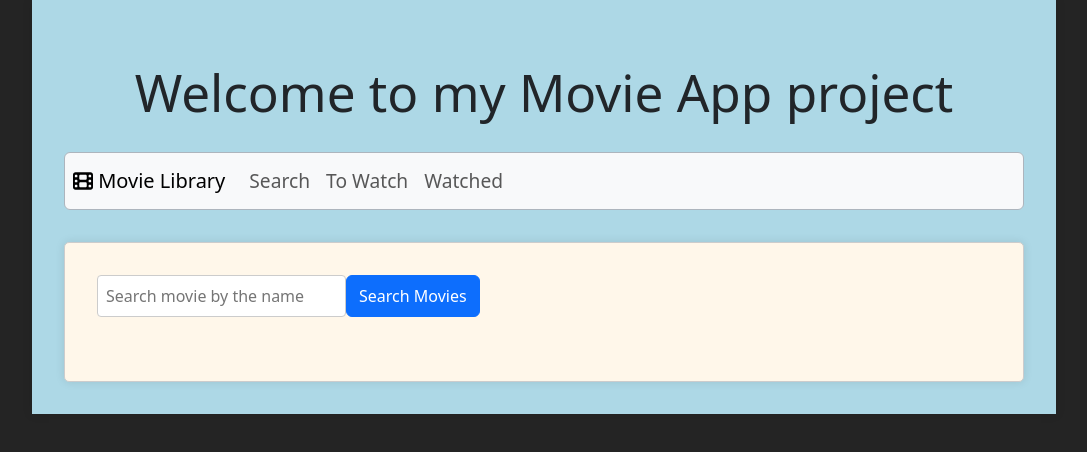
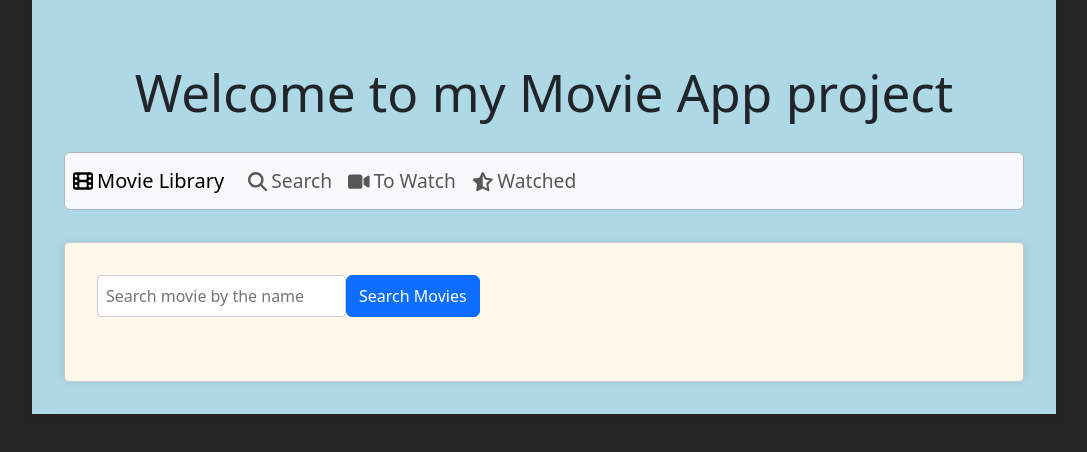
Before and after one commit to MateuszMarcisz/react-redux-workshop, a React (Vite) app: page / in a window 1280 px wide. Shown: the top 452 px of the page, without its empty margins (96-1183 px from the left). Built offline with nearby package versions, Linux system fonts and the light colour scheme; no server answers.

Commit message:
navabr icons

```diff
--- a/src/components/Navbar.css
+++ b/src/components/Navbar.css
@@ -17,3 +17,10 @@
     background-color: lightblue;
     color: black;
 }
+
+.color {
+    background-color: rgb(137, 207, 240);
+    height: 3.5rem;
+    /*padding:0;*/
+    /*margin: 1rem*/
+}
--- a/src/components/Navbar.jsx
+++ b/src/components/Navbar.jsx
@@ -1,21 +1,29 @@
 import {Navbar as BootstrapNavbar, Nav} from 'react-bootstrap';
 import 'bootstrap/dist/css/bootstrap.min.css';
 import {Link} from "react-router-dom";
-import {faFilm} from "@fortawesome/free-solid-svg-icons";
+import {faFilm, faMagnifyingGlass, faStarHalfStroke, faVideo} from "@fortawesome/free-solid-svg-icons";
 import {FontAwesomeIcon} from "@fortawesome/react-fontawesome";
 import './Navbar.css';
 
 const Navbar = () => {
     return (
-        <BootstrapNavbar bg="light" expand="lg" className="w-100 px-2 border rounded-2 border-dark-subtle">
-            <BootstrapNavbar.Brand href="/"> <FontAwesomeIcon icon={faFilm}/> Movie Library</BootstrapNavbar.Brand>
+        <BootstrapNavbar bg="light" expand="lg" className="h-100 w-100 px-2 border rounded-2 border-dark-subtle">
+            <BootstrapNavbar.Brand href="/">
+                <FontAwesomeIcon icon={faFilm} className='me-1'/>Movie Library
+            </BootstrapNavbar.Brand>
             <BootstrapNavbar.Toggle aria-controls="basic-navbar-nav"/>
-            <BootstrapNavbar.Collapse id="basic-navbar-nav"  className="h-100">
+            <BootstrapNavbar.Collapse id="basic-navbar-nav" className="h-100">
                 {/* Using Link for navigation is important so the page doesn't reload!*/}
                 <Nav className="me-auto">
-                    <Nav.Link as={Link} to="/" className="nav-link">Search</Nav.Link>
-                    <Nav.Link as={Link} to="/to-watch" className="nav-link">To Watch</Nav.Link>
-                    <Nav.Link as={Link} to="/watched" className="nav-link">Watched</Nav.Link>
+                    <Nav.Link as={Link} to="/" className="nav-link">
+                        <FontAwesomeIcon icon={faMagnifyingGlass} className='me-1'/> Search
+                    </Nav.Link>
+                    <Nav.Link as={Link} to="/to-watch" className="nav-link">
+                        <FontAwesomeIcon icon={faVideo} className='me-1'/>To Watch
+                    </Nav.Link>
+                    <Nav.Link as={Link} to="/watched" className="nav-link">
+                       <FontAwesomeIcon icon={faStarHalfStroke} className='me-1'/> Watched
+                    </Nav.Link>
                 </Nav>
             </BootstrapNavbar.Collapse>
         </BootstrapNavbar>
```
